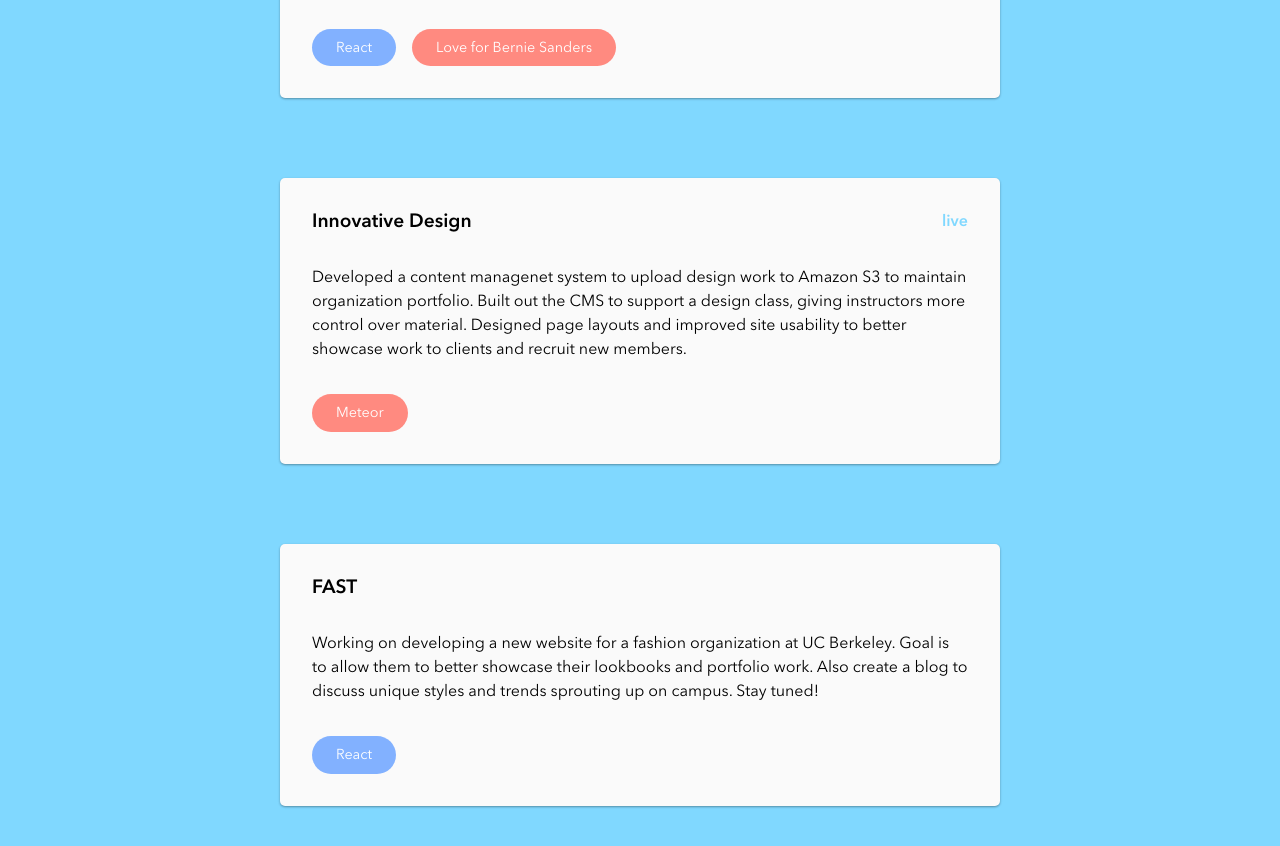
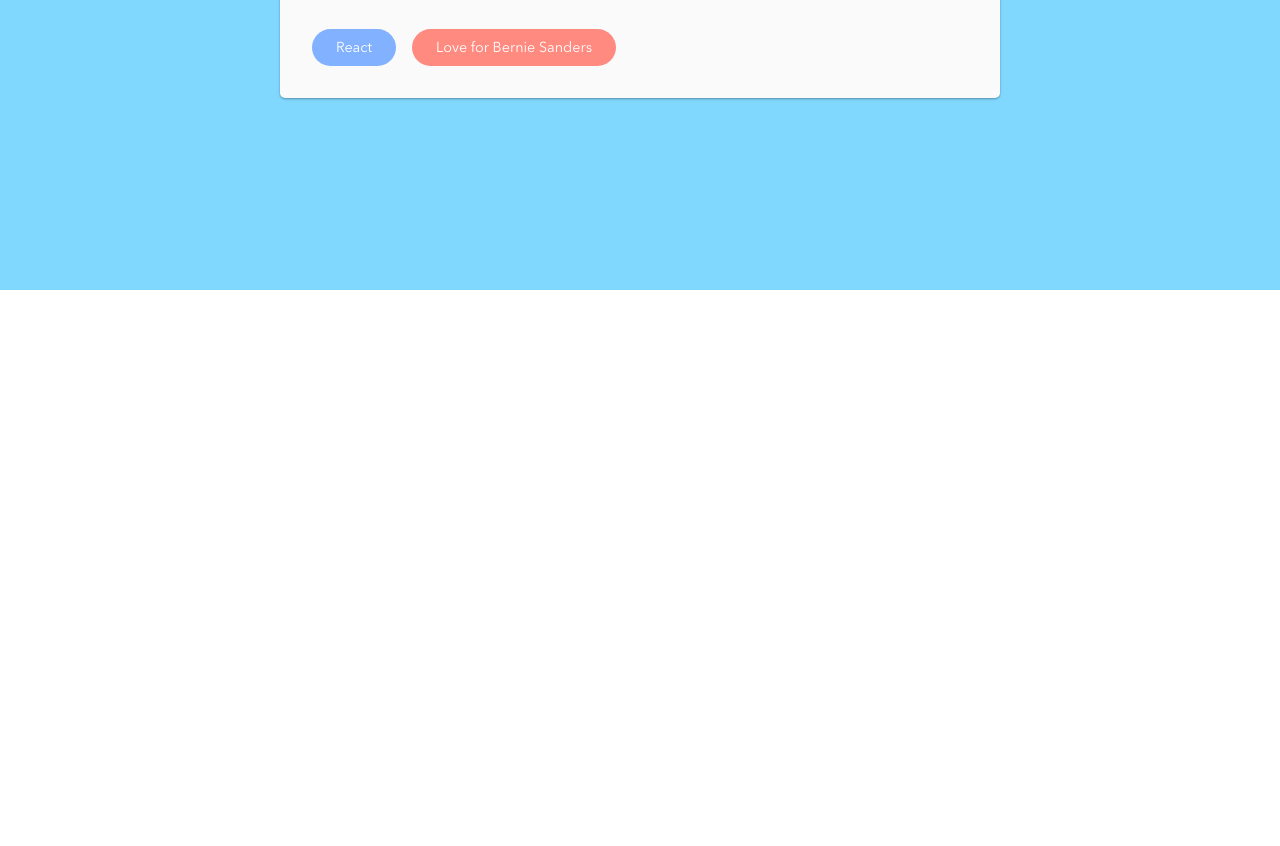
Before and after one commit to bsmarimon/bsmarimon.github.io, a plain HTML site: page index.html in a window 1280 px wide. Shown: the part 2108-2954 px from the top of the page. After the commit the page ends 2398 px from the top, so only its background shows below. Drawn offline with Linux system fonts and the light colour scheme.

Commit message:
dodododo

```diff
--- a/index.html
+++ b/index.html
@@ -89,7 +89,7 @@
         </div>
       </div>
 
-      <div class="card">
+      <!-- <div class="card">
         <div class="header">
           <div class="title">
             <span>Innovative Design</span>
@@ -118,9 +118,10 @@
         </div>
       </div>
 
+    -->
+
 
 
     </div>
-    <script src="js/jquery-2.1.1.min.js"></script>
   </body>
 </html>
```
